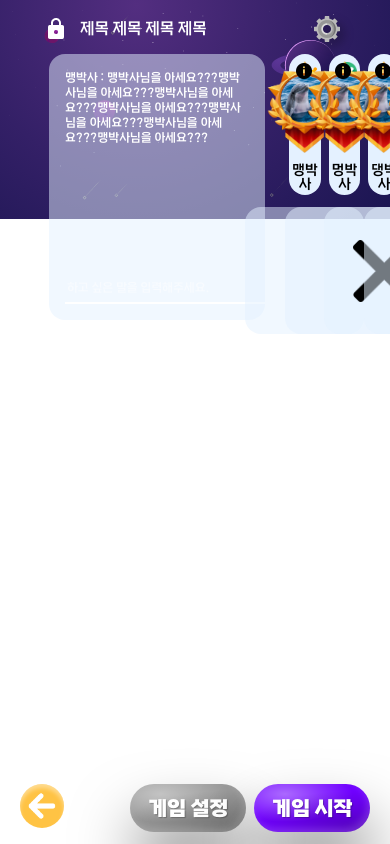
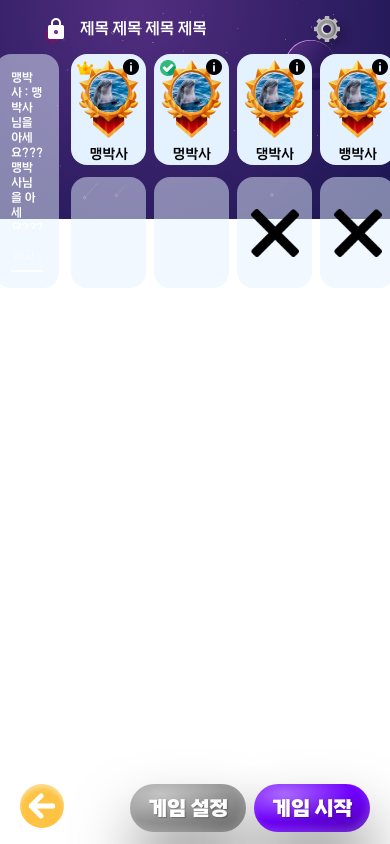
Before and after one commit to LEEILHO/MaengMaengGameLand, a Next.js app in the folder frontend/: page /gsb/waiting-room/1 in a window 390 px wide. Built offline with nearby package versions, Linux system fonts and the light colour scheme.

Commit message:
Fix(waitingRoom): 반응형으로 스타일 수정

```diff
--- a/frontend/src/components/waitingRoom/client/PlayerCard.tsx
+++ b/frontend/src/components/waitingRoom/client/PlayerCard.tsx
@@ -28,10 +28,10 @@ const PlayerCard = ({ user, onClickEmptySeat, index }: Props) => {
       <>
         <S.PlayerCardContainer>
           {user?.host && (
-            <S.ManagerMark src={images.waitingRoom.crown} alt="방장" />
+            <S.LeftTopMark src={images.waitingRoom.crown} alt="방장" />
           )}
           {!user?.host && user?.ready && (
-            <S.ReadyMark src={images.waitingRoom.ready} alt="레디" />
+            <S.LeftTopMark src={images.waitingRoom.ready} alt="레디" />
           )}
           <S.UserInfo>
             <S.TierFrame>
--- a/frontend/src/styles/waitingRoom/Chatting.styled.ts
+++ b/frontend/src/styles/waitingRoom/Chatting.styled.ts
@@ -8,6 +8,11 @@ export const ChattingContainer = styled.div`
   background: rgba(228, 241, 255, 0.5);
   display: flex;
   flex-direction: column;
+
+  @media screen and ((max-width: 700px) or (max-height: 376px)) {
+    width: 200px;
+    height: 234px;
+  }
 `
 
 export const MessageArea = styled.div`
@@ -21,9 +26,8 @@ export const MessageArea = styled.div`
 
 export const ChattingInput = styled.input`
   border-bottom: white solid 2px;
-  width: 200px;
-  margin-bottom: 16px;
-  margin-left: 16px;
+  width: calc(100% - 32px);
+  margin: 0px 16px 16px 16px;
   padding-bottom: 6px;
   background: none;
   font-family: 'kbo-dia';
--- a/frontend/src/styles/waitingRoom/PlayerCard.styled.ts
+++ b/frontend/src/styles/waitingRoom/PlayerCard.styled.ts
@@ -31,6 +31,13 @@ export const TierFrame = styled.div`
     height: 106px;
     z-index: 1;
   }
+
+  @media screen and ((max-width: 700px) or (max-height: 376px)) {
+    .frame {
+      width: 75px;
+      height: 90px;
+    }
+  }
 `
 
 export const ProfileImage = styled.img`
@@ -39,6 +46,13 @@ export const ProfileImage = styled.img`
   left: 22px;
   width: 50px;
   height: 50px;
+
+  @media screen and ((max-width: 700px) or (max-height: 376px)) {
+    top: 18px;
+    left: 18px;
+    width: 40px;
+    height: 40px;
+  }
 `
 
 export const UserDetailButton = styled.button`
@@ -53,26 +67,30 @@ export const UserDetailButton = styled.button`
     width: 16px;
     height: 16px;
   }
+
+  @media screen and ((max-width: 700px) or (max-height: 376px)) {
+    top: 4px;
+    right: 1px;
+  }
 `
 
-export const ManagerMark = styled.img`
+export const LeftTopMark = styled.img`
   position: absolute;
   top: 8px;
   left: 8px;
   width: 20px;
   height: 20px;
-`
 
-export const ReadyMark = styled.img`
-  position: absolute;
-  top: 8px;
-  left: 8px;
-  width: 20px;
-  height: 20px;
+  @media screen and ((max-width: 700px) or (max-height: 376px)) {
+    top: 6px;
+    left: 6px;
+    width: 16px;
+    height: 16px;
+  }
 `
 export const EmptyPlayerCardContainer = styled.div`
-  width: 119px;
-  height: 127px;
+  width: 100%;
+  height: 100%;
   border-radius: 16px;
   background: rgba(228, 241, 255, 0.5);
   display: flex;
@@ -83,4 +101,9 @@ export const EmptyPlayerCardContainer = styled.div`
 export const InActiveMark = styled.img`
   width: 62px;
   height: 62px;
+
+  @media screen and ((max-width: 700px) or (max-height: 376px)) {
+    width: 48px;
+    height: 48px;
+  }
 `
--- a/frontend/src/styles/waitingRoom/WaitingRoom.styled.tsx
+++ b/frontend/src/styles/waitingRoom/WaitingRoom.styled.ts
@@ -11,21 +11,31 @@ export const WaitingRoomContainer = styled.div`
 `
 export const Contents = styled.div`
   display: flex;
+  justify-content: center;
+  align-items: center;
   width: 100%;
   position: fixed;
   top: 54px;
-  left: 49px;
   gap: 24px;
+
+  @media screen and ((max-width: 700px)) {
+    gap: 12px;
+  }
 `
 
 export const PlayerList = styled.div`
   width: 500px;
   display: grid;
-  grid-template-columns: repeat(4, minmax(0, 1fr));
+  grid-template-columns: repeat(4, 1fr);
+  grid-template-rows: repeat(2, 1fr);
   row-gap: 12px;
   column-gap: 8px;
   align-items: center;
   justify-items: center;
+
+  @media screen and ((max-width: 700px) or (max-height: 376px)) {
+    width: 400px;
+  }
 `
 
 export const BottomButtons = styled.div`
```
